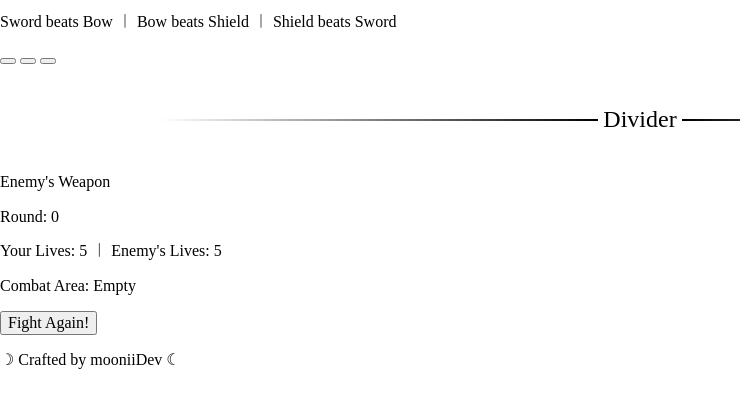
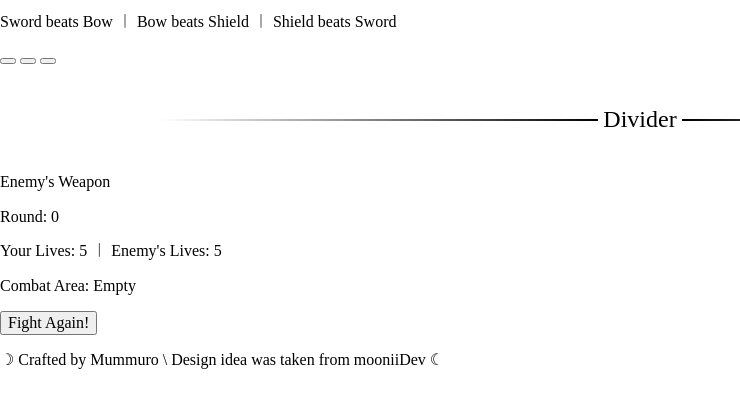
Before and after one commit to Mummuro/SSB, a plain HTML site: page index.html in a window 1280 px wide. Shown: the part 101-508 px from the top of the page, without its empty margins (0-740 px from the left). Drawn offline with Linux system fonts and the light colour scheme; a script that the page names is missing; some icons are missing.

```diff
--- a/index.html
+++ b/index.html
@@ -63,7 +63,7 @@
     </main>
 
     <footer class="copyright">
-        <p>☽ Crafted by mooniiDev ☾</p>
+        <p>☽ Crafted by Mummuro \ Design idea was taken from mooniiDev ☾</p>
       </footer>
     <script type="text/javascript" src="scripts.js"></script>
 </body>
```
